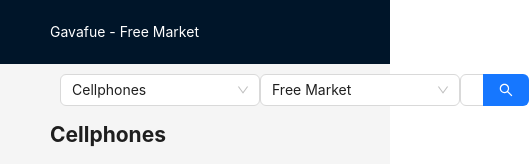
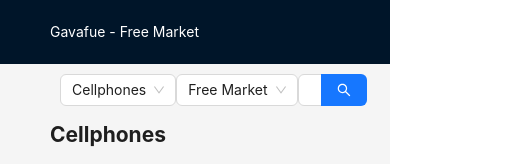
Before and after one commit to gavafue/challenge--gvazquez, a Next.js app: page / in a window 390 px wide. Shown: the top 164 px of the page, 529 px wide, since content can reach past the window. Built offline with nearby package versions, Linux system fonts and the light colour scheme; no server answers; the database is empty.

Commit message:
Add responsive sizes to select and searchbox

```diff
--- a/src/components/AntdSelect.js
+++ b/src/components/AntdSelect.js
@@ -11,12 +11,12 @@ component with options mapped from the array.
 @returns {JSX.Element} - A Select component from Ant Design library with options mapped
                         from the options array.
 */
-const AntdSelect = ({ options, value, handleChange }) => {
+const AntdSelect = ({ options, value, handleChange, className }) => {
   return (
     <Select
+      className={className}
       value={value}
       onChange={handleChange && handleChange}
-      style={{ minWidth: "200px" }}
       options={
         options &&
         options?.map((oneOption, index) => ({
--- a/src/components/SearchBox.js
+++ b/src/components/SearchBox.js
@@ -1,9 +1,87 @@
+import { getProductsBySearchInput } from "@/lib/MELIendpointsAPI";
 import { Input } from "antd";
+import axios from "axios";
+
 const { Search } = Input;
 
-function SearchBox() {
-  const onSearch = (value) => console.log(value);
-  return <Search placeholder="Search" onSearch={onSearch} enterButton />;
+/**
+ * A search box component that allows users to search for products.
+ *
+ * @param {Function} setProducts - Function to set the list of products returned by the search.
+ * @param {Function} setPageLoading - Function to set whether the page is currently loading.
+ * @param {string} searchValue - The current search value entered by the user.
+ * @param {Function} setSearchValue - Function to set the search value entered by the user.
+ * @param {Function} setHeaderOfProducts - Function to set the header of the products returned by the search.
+ * @param {Function} setSiteSearch - Function to set the site search used by the search.
+ * @param {Function} setCategory - Function to set the category used by the search.
+ * @param {string} className - The CSS class name for the search box component.
+ *
+ * @returns {JSX.Element} The search box component.
+ */
+function SearchBox({
+  setProducts,
+  setPageLoading,
+  searchValue,
+  setSearchValue,
+  setHeaderOfProducts,
+  setSiteSearch,
+  setCategory,
+  className,
+}) {
+  /**
+   * Handles the search event when the user presses enter or clicks the search button.
+   *
+   * @param {string} value - The search value entered by the user.
+   */
+  const handleSearch = async (value) => {
+    setPageLoading(true);
+    setCategory("default");
+    setSiteSearch("default");
+    setHeaderOfProducts(value);
+    try {
+      const response = await axios.post("/api/searchOnTheDatabase", {
+        search: value,
+      });
+      if (response.data.data.length > 0) {
+        setProducts(response.data.data[0].searchListResults);
+      } else {
+        const results = await getProductsBySearchInput(value);
+        setProducts(results);
+        const responseAddNewSearchToDatabase = await axios.post(
+          "/api/addNewSearchToDatabase",
+          {
+            searchInput: value,
+            searchListResults: results,
+          }
+        );
+        console.log(responseAddNewSearchToDatabase);
+      }
+    } catch (error) {
+      console.error(error);
+    } finally {
+      setPageLoading(false);
+    }
+  };
+
+  /**
+   * Handles the change event when the user enters a new search value.
+   *
+   * @param {Event} e - The change event.
+   */
+  const handleChange = (e) => {
+    setSearchValue(e.target.value);
+  };
+
+  return (
+    <Search
+      className={className}
+      placeholder="Search"
+      value={searchValue}
+      onChange={handleChange}
+      onSearch={handleSearch}
+      enterButton
+    />
+  );
 }
 
 export default SearchBox;
```
